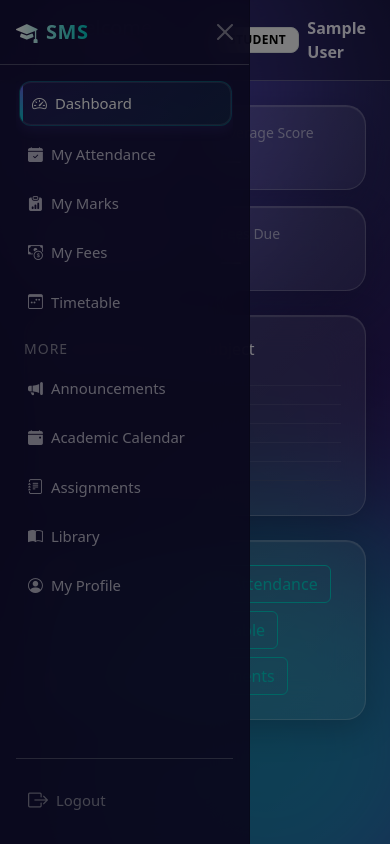
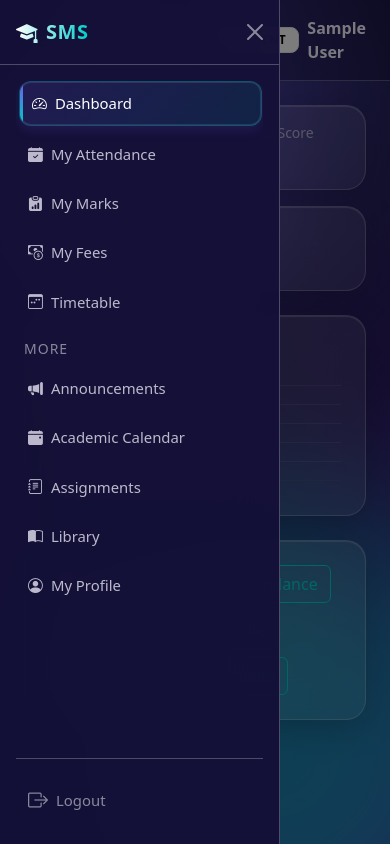
Before and after one commit to 21C31A05B6/student_management_system, a Django app: page /dashboard/ in a window 390 px wide, after a click that opens the changed part. Run offline with Django 5.2, Linux system fonts and the light colour scheme; the visitor is signed in with stand-in values (Sample User, id 1); data that the repository does not hold is empty.

Commit message:
Fix mobile offcanvas sidebar navigation drawer

```diff
--- a/sms_project/static/css/sms.css
+++ b/sms_project/static/css/sms.css
@@ -205,7 +205,7 @@ body::after {
   animation-delay: -9s;
 }
 
-.sms-sidebar {
+nav.sms-sidebar {
   position: relative;
   top: 0;
   left: 0;
@@ -227,9 +227,25 @@ body::after {
 
 /* For browsers that DO support backdrop-filter, use semi-transparent bg */
 @supports (backdrop-filter: blur(18px)) or (-webkit-backdrop-filter: blur(18px)) {
-  .sms-sidebar {
+  nav.sms-sidebar {
     background: rgba(20, 16, 56, 0.55);
   }
+}
+
+/* Mobile Offcanvas Sidebar Drawer */
+.offcanvas.sms-mobile-sidebar {
+  width: 280px !important;
+  max-width: 85vw !important;
+  background: rgba(20, 16, 56, 0.96) !important;
+  backdrop-filter: blur(25px) !important;
+  -webkit-backdrop-filter: blur(25px) !important;
+  border-right: 1px solid var(--glass-border) !important;
+  z-index: 1055 !important;
+}
+
+.offcanvas.sms-mobile-sidebar .offcanvas-body {
+  overflow-y: auto;
+  -webkit-overflow-scrolling: touch;
 }
 
 .sms-sidebar-menu {
@@ -251,7 +267,8 @@ body::after {
   border-radius: 999px;
 }
 
-.sms-sidebar .nav-link {
+.sms-sidebar .nav-link,
+.sms-mobile-sidebar .nav-link {
   color: rgba(245, 243, 255, 0.75);
   border-radius: 12px;
   margin-bottom: 3px;
@@ -262,7 +279,8 @@ body::after {
   overflow: hidden;
 }
 
-.sms-sidebar .nav-link::before {
+.sms-sidebar .nav-link::before,
+.sms-mobile-sidebar .nav-link::before {
   content: "";
   position: absolute;
   left: 0;
@@ -276,12 +294,16 @@ body::after {
 }
 
 .sms-sidebar .nav-link.active::before,
-.sms-sidebar .nav-link:hover::before {
+.sms-sidebar .nav-link:hover::before,
+.sms-mobile-sidebar .nav-link.active::before,
+.sms-mobile-sidebar .nav-link:hover::before {
   height: 100%;
 }
 
 .sms-sidebar .nav-link.active,
-.sms-sidebar .nav-link:hover {
+.sms-sidebar .nav-link:hover,
+.sms-mobile-sidebar .nav-link.active,
+.sms-mobile-sidebar .nav-link:hover {
   background: linear-gradient(135deg, rgba(108, 92, 231, 0.15) 0%, rgba(0, 206, 201, 0.1) 100%);
   color: #fff;
   transform: translateX(3px);
@@ -289,7 +311,8 @@ body::after {
   box-shadow: inset 0 0 0 1px rgba(255, 255, 255, 0.1), 0 4px 12px rgba(108, 92, 231, 0.15);
 }
 
-.sms-sidebar .brand {
+.sms-sidebar .brand,
+.sms-mobile-sidebar .brand {
   font-weight: 700;
   letter-spacing: 0.5px;
   background: linear-gradient(90deg, #fff, var(--sms-primary-2));
--- a/sms_project/templates/base.html
+++ b/sms_project/templates/base.html
@@ -204,8 +204,8 @@
   <!-- Main content -->
   <div class="flex-grow-1 sms-main-panel">
     <div class="sms-topbar d-flex align-items-center justify-content-between px-4 py-3">
-      <button class="btn btn-outline-secondary d-md-none" type="button" data-bs-toggle="offcanvas" data-bs-target="#mobileSidebar">
-        <i class="bi bi-list"></i>
+      <button class="btn btn-outline-info d-md-none me-2" type="button" data-bs-toggle="offcanvas" data-bs-target="#mobileSidebar" aria-controls="mobileSidebar" aria-label="Toggle navigation">
+        <i class="bi bi-list fs-5"></i>
       </button>
       <h5 class="mb-0">{% block page_title %}{% endblock %}</h5>
       <div class="d-flex align-items-center gap-2">
@@ -232,7 +232,7 @@
 </div>
 
 <!-- Mobile sidebar with full role-based menu -->
-<div class="offcanvas offcanvas-start sms-sidebar text-white" tabindex="-1" id="mobileSidebar" aria-labelledby="mobileSidebarLabel">
+<div class="offcanvas offcanvas-start sms-mobile-sidebar text-white" tabindex="-1" id="mobileSidebar" aria-labelledby="mobileSidebarLabel">
   <div class="offcanvas-header border-bottom border-light border-opacity-25 pb-3">
     <div class="brand d-flex align-items-center gap-2" id="mobileSidebarLabel">
       <i class="bi bi-mortarboard-fill fs-4 text-info"></i>
```
